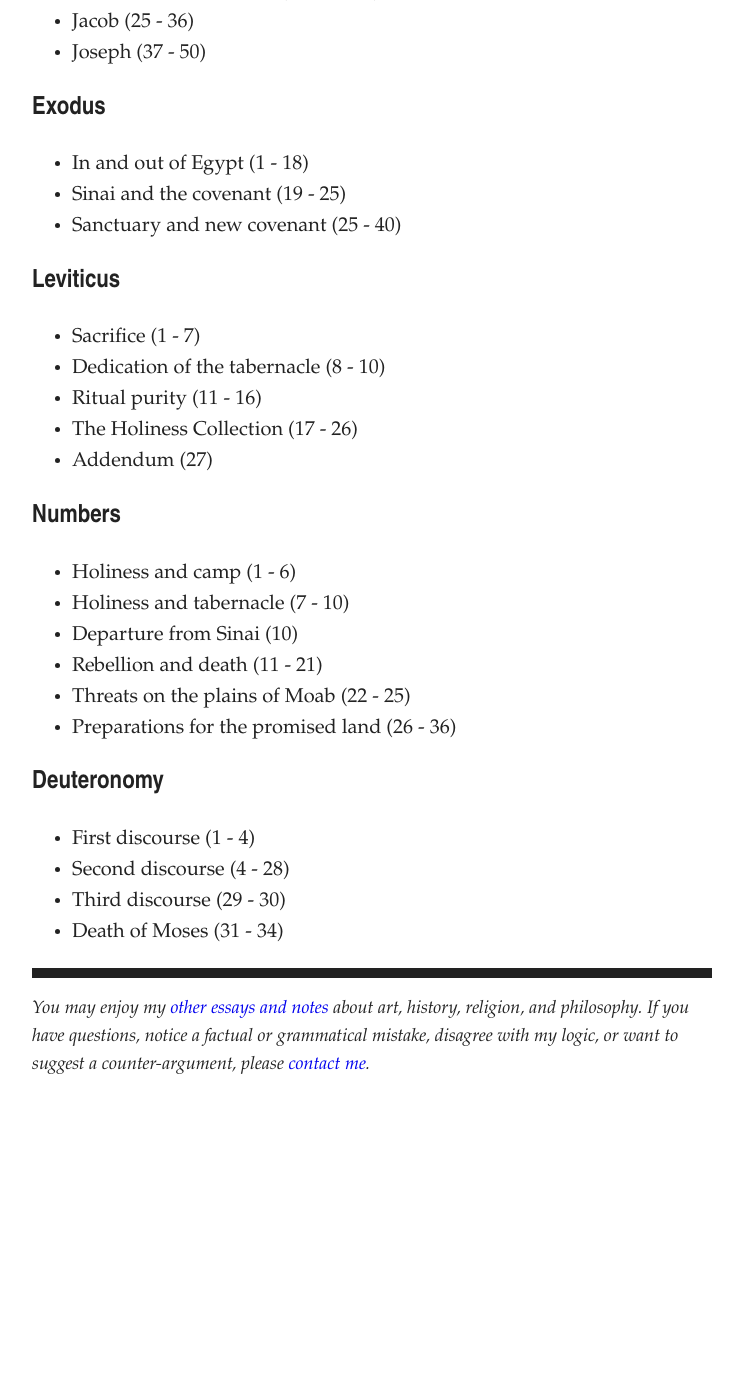
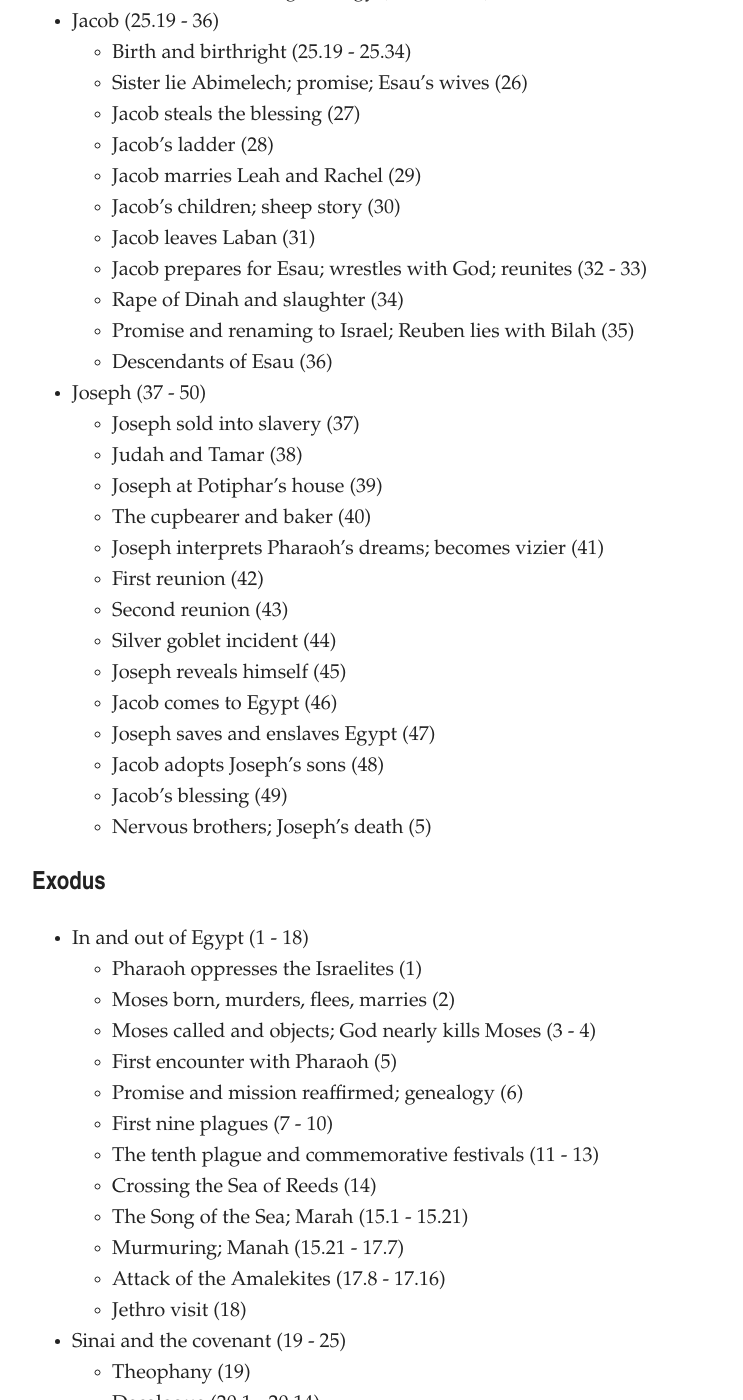
Before and after one commit to artsandmetaphysics/goodlifeodyssey, a Jekyll site: the page built from _documents/the-pentateuch.md, in a window 1280 px wide and 1400 px high, scrolled down 987 px. Shown: the whole window, without its empty margins (268-1011 px from the left). Built offline with Jekyll 4.4.1, drawn with Linux system fonts in a browser that asks for light colours; before the commit the page ends 2105 px from its top, so only the background shows below that; some of the changed text lies outside the part shown.

Commit message:
More notes

```diff
--- a/_documents/the-pentateuch.md
+++ b/_documents/the-pentateuch.md
@@ -19,7 +19,7 @@ order: 5.1
   - Table of nations (10)
   - Tower of Babel (11.1 - 11.9)
   - Shem genealogy (11.10 - 11.26)
-- Abraham (11.27 - 25.6)
+- Abraham (11.27 - 25.18)
   - First promise; journey to Canaan; sister lie Pharaoh (11.27 - 12)
   - Lot and Abram split (13)
   - Militant Abram saves Lot (14)
@@ -34,19 +34,71 @@ order: 5.1
   - The testing of Abraham (22)
   - Death and burial of Sarah (23)
   - Finding a wife for Isaac (24)
-  - Death of Abraham (25.1 - 25.6)
-- Jacob (25 - 36)
+  - Death of Abraham; genealogy (25.1 - 25.18)
+- Jacob (25.19 - 36)
+  - Birth and birthright (25.19 - 25.34)
+  - Sister lie Abimelech; promise; Esau’s wives (26)
+  - Jacob steals the blessing (27)
+  - Jacob’s ladder (28)
+  - Jacob marries Leah and Rachel (29)
+  - Jacob’s children; sheep story (30)
+  - Jacob leaves Laban (31)
+  - Jacob prepares for Esau; wrestles with God; reunites (32 - 33)
+  - Rape of Dinah and slaughter (34)
+  - Promise and renaming to Israel; Reuben lies with Bilah (35)
+  - Descendants of Esau (36)
 - Joseph (37 - 50)
+  - Joseph sold into slavery (37)
+  - Judah and Tamar (38)
+  - Joseph at Potiphar’s house (39)
+  - The cupbearer and baker (40)
+  - Joseph interprets Pharaoh’s dreams; becomes vizier (41)
+  - First reunion (42)
+  - Second reunion (43)
+  - Silver goblet incident (44)
+  - Joseph reveals himself (45)
+  - Jacob comes to Egypt (46)
+  - Joseph saves and enslaves Egypt (47)
+  - Jacob adopts Joseph’s sons (48)
+  - Jacob’s blessing (49)
+  - Nervous brothers; Joseph’s death (5)
 
 ## Exodus
 
 - In and out of Egypt (1 - 18)
+  - Pharaoh oppresses the Israelites (1)
+  - Moses born, murders, flees, marries (2)
+  - Moses called and objects; God nearly kills Moses (3 - 4)
+  - First encounter with Pharaoh (5)
+  - Promise and mission reaffirmed; genealogy (6)
+  - First nine plagues (7 - 10)
+  - The tenth plague and commemorative festivals (11 - 13)
+  - Crossing the Sea of Reeds (14)
+  - The Song of the Sea; Marah (15.1 - 15.21)
+  - Murmuring; Manah (15.21 - 17.7)
+  - Attack of the Amalekites (17.8 - 17.16)
+  - Jethro visit (18)
 - Sinai and the covenant (19 - 25)
+  - Theophany (19)
+  - Decalogue (20.1 - 20.14)
+  - People’s response to theophany (20.15 - 20.18)
+  - The Covenant Collection (20.19 - 23)
+  - The covenant ceremony (24)
 - Sanctuary and new covenant (25 - 40)
+  - Instructions for the tabernacle (25 - 31)
+  - Golden calf; God’s displeasure; Moses pleads (32 - 33)
+  - Restoration of the covenant (34)
+  - Creation of the tabernacle (35 - 40)
 
 ## Leviticus
 
 - Sacrifice (1 - 7)
+  - Burnt offerings (1)
+  - Cereal offerings (2)
+  - Sacrifice of well-being (3)
+  - Purification offering (4 - 5.13)
+  - Reparation offering (5.14 - 6.7)
+  - Ritual institutions (6.8 - 7)
 - Dedication of the tabernacle (8 - 10)
 - Ritual purity (11 - 16)
 - The Holiness Collection (17 - 26)
@@ -55,7 +107,7 @@ order: 5.1
 ## Numbers
 
 - Holiness and camp (1 - 6)
-- Holiness and tabernacle (7 - 10)
+- Holiness and tabernacle (8 - 10)
 - Departure from Sinai (10)
 - Rebellion and death (11 - 21)
 - Threats on the plains of Moab (22 - 25)
@@ -64,6 +116,8 @@ order: 5.1
 ## Deuteronomy
 
 - First discourse (1 - 4)
+  - Historical recap (1 - 3)
+  - Admonition to follow the law (4)
 - Second discourse (4 - 28)
 - Third discourse (29 - 30)
 - Death of Moses (31 - 34)
```
Also changed, not shown: documents/the-pentateuch.md (+58 -4 lines).
